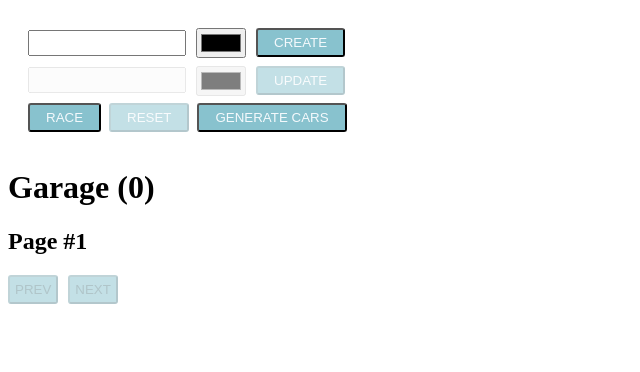
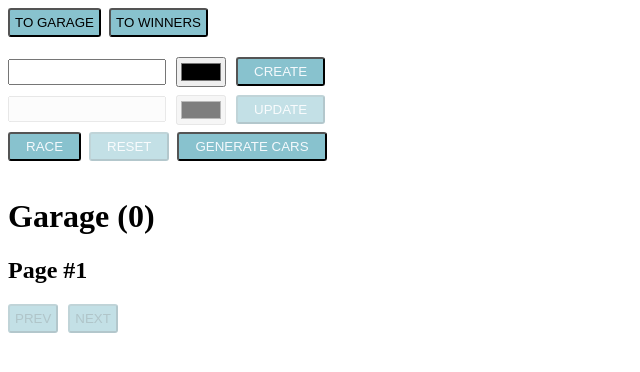
Before and after one commit to pirnataly/rsschool2023q4, a website built with webpack: page async-race/src/index.html in a window 1280 px wide. Shown: the whole page, without its empty margins (0-640 px from the left). Built offline with nearby package versions, Linux system fonts and the light colour scheme; files whose address does not match are found by name.

Commit message:
feat: implement winners and garage button,switching between these pages without loosing entered data

```diff
--- /dev/null
+++ b/async-race/src/app/app.css
@@ -0,0 +1,3 @@
+.app-container {
+  position: relative;
+}
--- a/async-race/src/app/app.ts
+++ b/async-race/src/app/app.ts
@@ -1,15 +1,43 @@
 import AppContainer from './appcontainer';
 import mainPage from './pages/main';
+import winners from './pages/winners';
 
 export default class App {
   appContainer: AppContainer;
 
+  currentPage: HTMLElement;
+
+  garageButton: HTMLButtonElement;
+
+  winnersButton: HTMLButtonElement;
+
   constructor() {
-    this.appContainer = new AppContainer(mainPage);
-    this.getHtmElement();
+    this.garageButton = document.createElement('button');
+    this.garageButton.textContent = 'TO GARAGE';
+    this.winnersButton = document.createElement('button');
+    this.winnersButton.textContent = 'TO WINNERS';
+    document.body.append(this.garageButton, this.winnersButton);
+    this.currentPage = mainPage;
+    if (this.currentPage === mainPage) {
+      winners.style.visibility = 'hidden';
+    } else {
+      mainPage.style.visibility = 'hidden';
+    }
+    this.appContainer = new AppContainer(mainPage, winners);
+    document.body.append(this.appContainer.getHtml());
+    this.addListeners();
   }
 
-  getHtmElement() {
-    return this.appContainer;
+  addListeners() {
+    this.winnersButton.addEventListener('click', () => {
+      this.currentPage = winners;
+      mainPage.style.visibility = 'hidden';
+      winners.style.visibility = 'visible';
+    });
+    this.garageButton.addEventListener('click', () => {
+      this.currentPage = mainPage;
+      winners.style.visibility = 'hidden';
+      this.currentPage.style.visibility = 'visible';
+    });
   }
 }
--- a/async-race/src/app/appcontainer.ts
+++ b/async-race/src/app/appcontainer.ts
@@ -1,9 +1,19 @@
+import './app.css';
+
 export default class AppContainer {
-  constructor(page: HTMLElement) {
-    AppContainer.appendPage(page);
+  container: HTMLDivElement;
+
+  constructor(page1: HTMLElement, page2: HTMLElement) {
+    this.container = document.createElement('div');
+    this.container.className = 'app-container';
+    this.appendPage(page1, page2);
   }
 
-  static appendPage(page: HTMLElement) {
-    document.body.append(page);
+  appendPage(page1: HTMLElement, page2: HTMLElement) {
+    this.container.append(page1, page2);
+  }
+
+  getHtml() {
+    return this.container;
   }
 }
--- a/async-race/src/app/pages/main.ts
+++ b/async-race/src/app/pages/main.ts
@@ -18,10 +18,10 @@ class MainPage {
     this.mainContainer.append(garage.getHtml());
   }
 
-  getHtmlElement() {
+  getHtml() {
     return this.mainContainer;
   }
 }
 
-const mainPage = new MainPage().getHtmlElement();
+const mainPage = new MainPage().getHtml();
 export default mainPage;
--- a/async-race/src/app/pages/winners.ts
+++ b/async-race/src/app/pages/winners.ts
@@ -0,0 +1,4 @@
+import Winners from '../../components/view/winners/winners';
+
+const winners = new Winners().getHtml();
+export default winners;
--- a/async-race/src/components/view/form/form-style.css
+++ b/async-race/src/components/view/form/form-style.css
@@ -1,5 +1,5 @@
 .form-container {
-  padding: 20px;
+  padding: 20px 20px 20px 0;
   width: 460px;
   height: 100px;
 }
--- a/async-race/src/components/view/garage/garage.ts
+++ b/async-race/src/components/view/garage/garage.ts
@@ -18,6 +18,8 @@ class Garage {
 
   currentCarsArray: Car[];
 
+  isWinner: boolean;
+
   constructor() {
     this.garageContainer = document.createElement('div');
     this.heading = document.createElement('h1');
@@ -26,6 +28,7 @@ class Garage {
     this.prevButton = document.createElement('button');
     this.nextButton = document.createElement('button');
     this.currentCarsArray = [];
+    this.isWinner = false;
     this.render();
     this.setEventListeners();
   }
@@ -97,6 +100,7 @@ class Garage {
   }
 
   race() {
+    this.isWinner = false;
     this.currentCarsArray.forEach((car) => {
       if (!(car.getHtml().dataset.value === 'animated')) {
         car.start();
--- /dev/null
+++ b/async-race/src/components/view/winners/winners-style.css
@@ -0,0 +1,8 @@
+.winners-container {
+  position: absolute;
+  left: 0;
+  top: 0;
+  width: 200px;
+  height: 300px;
+  background-color: #11abe9;
+}
--- /dev/null
+++ b/async-race/src/components/view/winners/winners.ts
@@ -0,0 +1,14 @@
+import './winners-style.css';
+
+export default class Winners {
+  winnersContainer: HTMLDivElement;
+
+  constructor() {
+    this.winnersContainer = document.createElement('div');
+    this.winnersContainer.className = 'winners-container';
+  }
+
+  getHtml() {
+    return this.winnersContainer;
+  }
+}
```
Also changed, not shown: async-race/.eslintrc.json.
